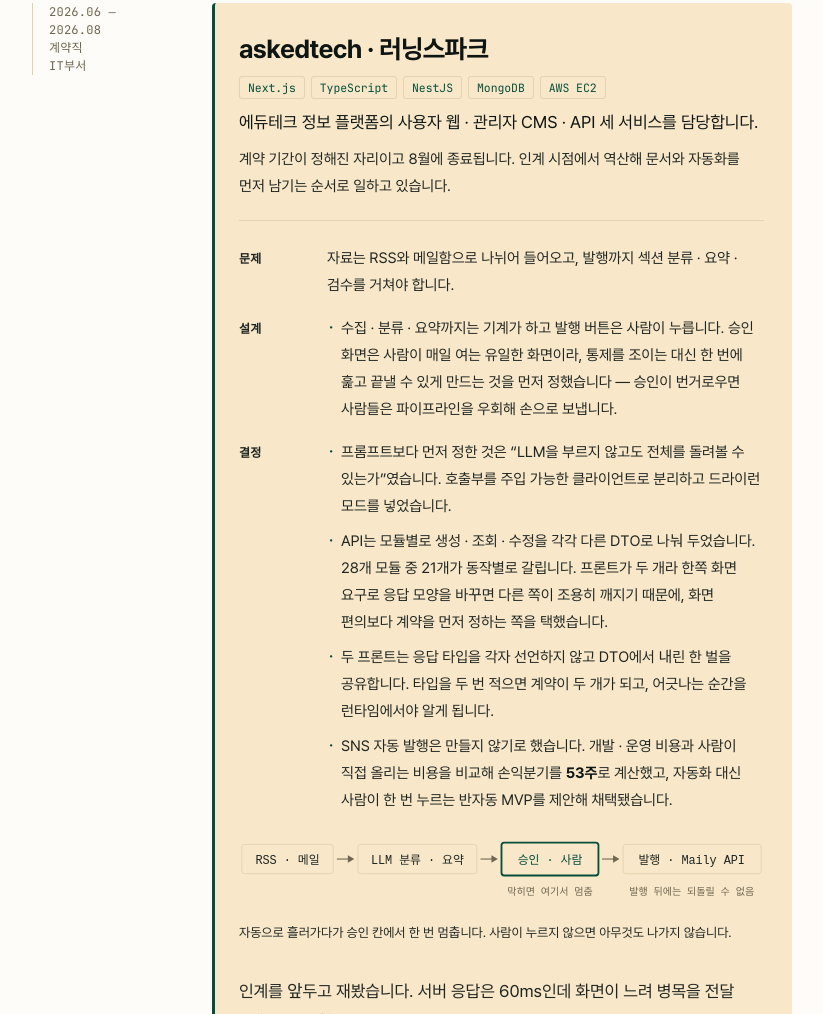
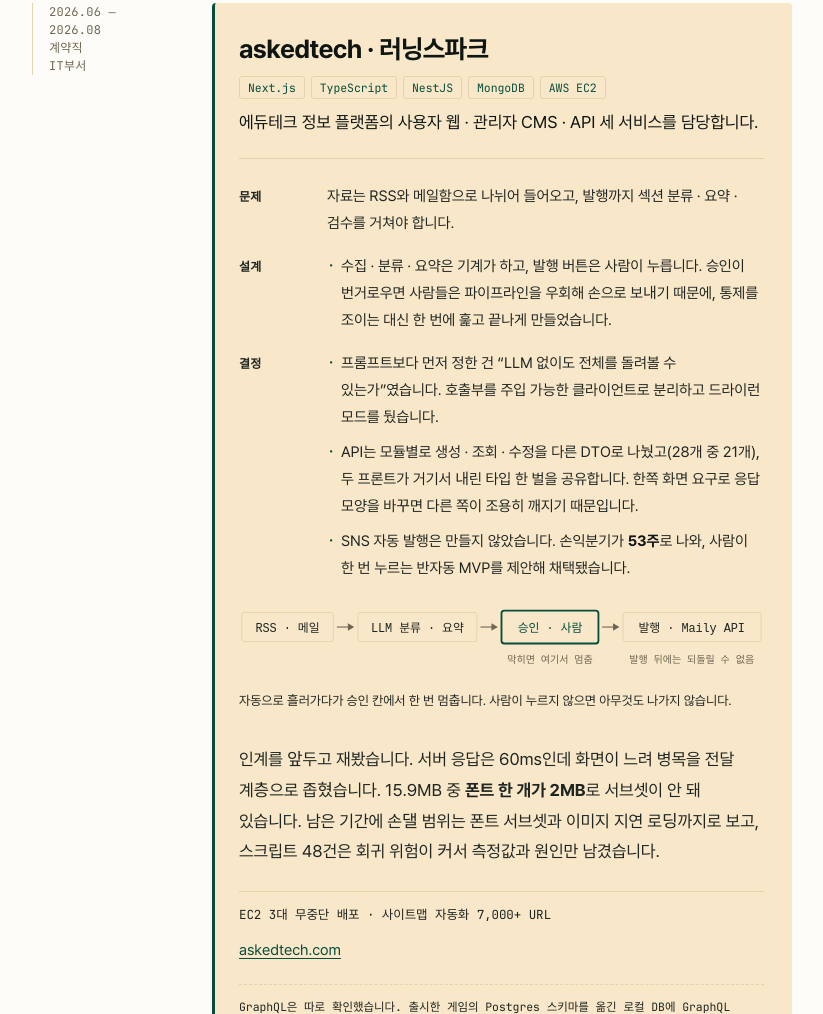
Before and after one commit to JayKim-v/JayKim-v.github.io, a website: page fe/index.html in a window 1280 px wide. Shown: the part 1498-2512 px from the top of the page, without its empty margins (224-1047 px from the left). Drawn offline with Linux system fonts and the light colour scheme.

Commit message:
Tighten the askedtech entry
본문 633자 → 424자. 결정 항목은 넷에서 셋으로 줄였다.

계약 종료 안내 문단을 통째로 뺐다. 앞 문장은 약점 서술이고 경력 행에
2026.06-2026.08 이 이미 있다. 뒷 문장은 1면 리드와 글자 그대로 같았다.

설계 항목은 순서를 뒤집었다. "우회한다" 는 이유를 앞에 두면 뒤의 결정이
설명 없이 따라온다.

DTO 분리와 타입 한 벌 공유는 같은 결정의 앞뒤라 한 항목으로 합쳤다.
SNS 항목은 비용 비교 과정을 빼고 결과만 남겼다 — 손익분기 53주는
1면과 05 표에도 있어 여기서 계산을 다시 설명할 이유가 없다.

```diff
--- a/fe/index.html
+++ b/fe/index.html
@@ -146,7 +146,6 @@
               <h3>askedtech · 러닝스파크</h3>
               <p class="chips"><span>Next.js</span><span>TypeScript</span><span>NestJS</span><span>MongoDB</span><span>AWS EC2</span></p>
               <p class="entry__def">에듀테크 정보 플랫폼의 사용자 웹 · 관리자 CMS · API 세 서비스를 담당합니다.</p>
-              <p class="entry__note">계약 기간이 정해진 자리이고 8월에 종료됩니다. 인계 시점에서 역산해 문서와 자동화를 먼저 남기는 순서로 일하고 있습니다.</p>
 
               <hr class="hr" />
 
@@ -159,8 +158,8 @@
                   <dt>설계</dt>
                   <dd>
                     <ul>
-                      <li>수집 · 분류 · 요약까지는 기계가 하고 발행 버튼은 사람이 누릅니다. 승인 화면은 사람이 매일 여는 유일한 화면이라, 통제를 조이는 대신 한 번에 훑고 끝낼 수 있게
-                        만드는 것을 먼저 정했습니다 — 승인이 번거로우면 사람들은 파이프라인을 우회해 손으로 보냅니다.</li>
+                      <li>수집 · 분류 · 요약은 기계가 하고, 발행 버튼은 사람이 누릅니다. 승인이 번거로우면 사람들은 파이프라인을 우회해 손으로 보내기 때문에,
+                        통제를 조이는 대신 한 번에 훑고 끝나게 만들었습니다.</li>
                     </ul>
                   </dd>
                 </div>
@@ -168,11 +167,10 @@
                   <dt>결정</dt>
                   <dd>
                     <ul>
-                      <li>프롬프트보다 먼저 정한 것은 “LLM을 부르지 않고도 전체를 돌려볼 수 있는가”였습니다. 호출부를 주입 가능한 클라이언트로 분리하고 드라이런 모드를 넣었습니다.</li>
-                      <li>API는 모듈별로 생성 · 조회 · 수정을 각각 다른 DTO로 나눠 두었습니다. 28개 모듈 중 21개가 동작별로 갈립니다. 프론트가 두 개라 한쪽 화면 요구로 응답 모양을 바꾸면
-                        다른 쪽이 조용히 깨지기 때문에, 화면 편의보다 계약을 먼저 정하는 쪽을 택했습니다.</li>
-                      <li>두 프론트는 응답 타입을 각자 선언하지 않고 DTO에서 내린 한 벌을 공유합니다. 타입을 두 번 적으면 계약이 두 개가 되고, 어긋나는 순간을 런타임에서야 알게 됩니다.</li>
-                      <li>SNS 자동 발행은 만들지 않기로 했습니다. 개발 · 운영 비용과 사람이 직접 올리는 비용을 비교해 손익분기를 <span class="num">53주</span>로 계산했고, 자동화 대신 사람이 한 번 누르는 반자동 MVP를 제안해 채택됐습니다.</li>
+                      <li>프롬프트보다 먼저 정한 건 “LLM 없이도 전체를 돌려볼 수 있는가”였습니다. 호출부를 주입 가능한 클라이언트로 분리하고 드라이런 모드를 뒀습니다.</li>
+                      <li>API는 모듈별로 생성 · 조회 · 수정을 다른 DTO로 나눴고(28개 중 21개), 두 프론트가 거기서 내린 타입 한 벌을 공유합니다.
+                        한쪽 화면 요구로 응답 모양을 바꾸면 다른 쪽이 조용히 깨지기 때문입니다.</li>
+                      <li>SNS 자동 발행은 만들지 않았습니다. 손익분기가 <span class="num">53주</span>로 나와, 사람이 한 번 누르는 반자동 MVP를 제안해 채택됐습니다.</li>
                     </ul>
                   </dd>
                 </div>
```
